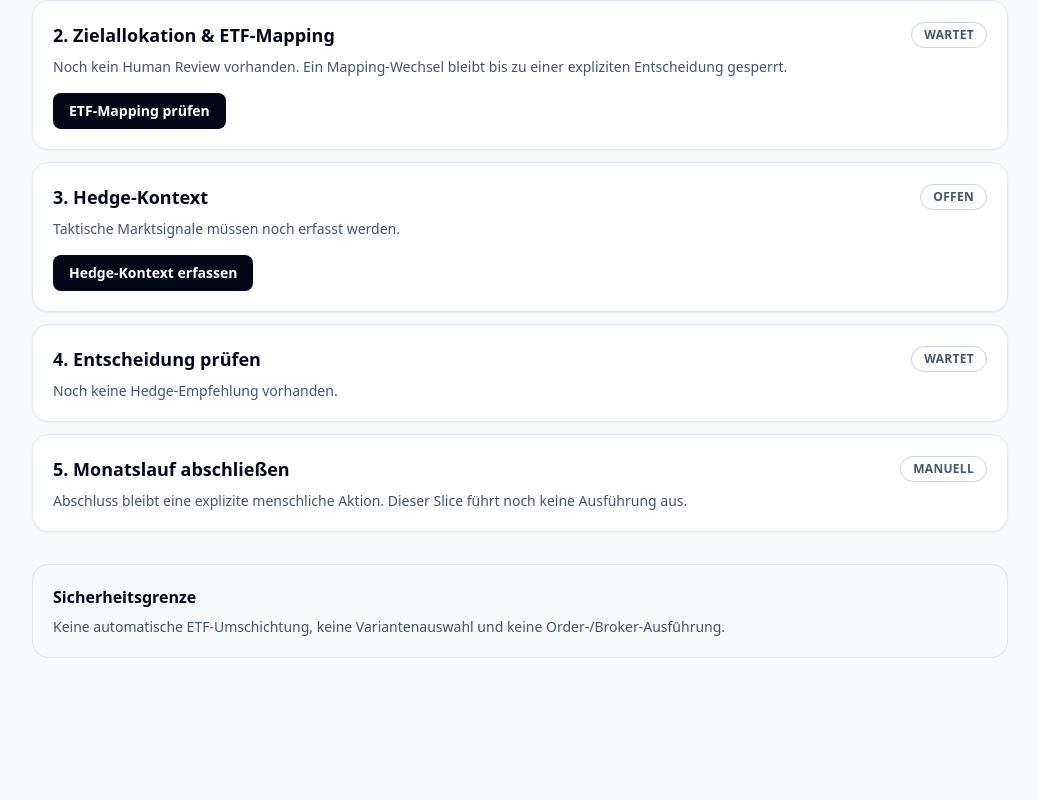
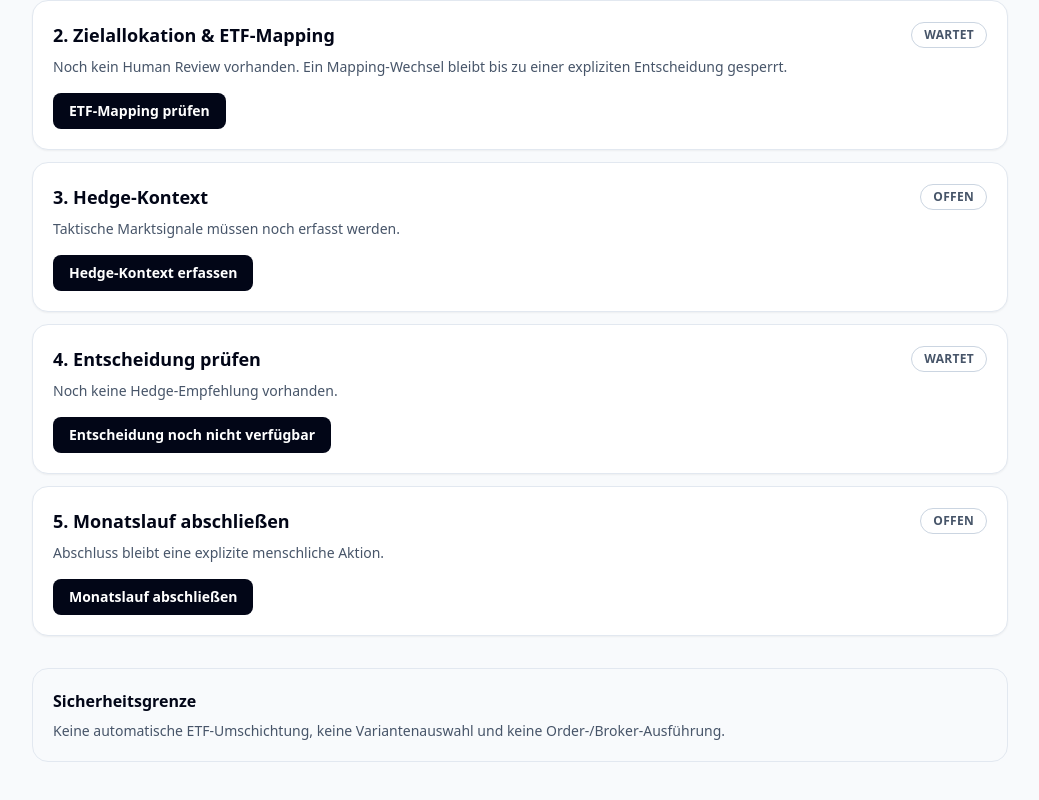
Before and after one commit to GithubLarsKomo/hedge-decision-cockpit, a Next.js app: page /monthly/run in a window 1280 px wide. Shown: the part 548-1348 px from the top of the page, without its empty margins (120-1159 px from the left). Before the commit the page ends 1246 px from the top, so only its background shows below. Built offline with nearby package versions, Linux system fonts and the light colour scheme.

Commit message:
Link decision review and show monthly completion state

```diff
--- a/app/monthly/run/page.tsx
+++ b/app/monthly/run/page.tsx
@@ -7,12 +7,13 @@ function formatDate(value: Date | null | undefined) {
   return value ? new Intl.DateTimeFormat('de-DE', { dateStyle: 'medium' }).format(value) : 'Nicht vorhanden';
 }
 
-export default async function GuidedMonthlyRunPage({ searchParams }: { searchParams: Promise<{ portfolio?: string; snapshot?: string; hedge?: string; decision?: string; mappingReview?: string; review?: string }> }) {
+export default async function GuidedMonthlyRunPage({ searchParams }: { searchParams: Promise<{ portfolio?: string; snapshot?: string; hedge?: string; decision?: string; mappingReview?: string; review?: string; completion?: string; completionId?: string }> }) {
   const params = await searchParams;
-  const [snapshot, review, decision] = await Promise.all([
+  const [snapshot, review, decision, completion] = await Promise.all([
     prisma.importedPortfolioSnapshot.findFirst({ orderBy: [{ asOf: 'desc' }, { revision: 'desc' }] }).catch(() => null),
     prisma.etfMappingReviewRecord.findFirst({ orderBy: [{ reviewedAt: 'desc' }, { id: 'desc' }] }).catch(() => null),
-    prisma.decision.findFirst({ orderBy: { createdAt: 'desc' } }).catch(() => null)
+    prisma.decision.findFirst({ orderBy: { createdAt: 'desc' } }).catch(() => null),
+    prisma.monthlyRunCompletion.findFirst({ orderBy: [{ completedAt: 'desc' }, { id: 'desc' }] }).catch(() => null)
   ]);
 
   const steps = [
@@ -40,12 +41,16 @@ export default async function GuidedMonthlyRunPage({ searchParams }: { searchPar
     {
       title: '4. Entscheidung prüfen',
       status: decision ? 'bereit' : 'wartet',
-      detail: decision ? `${decision.action} · Regel ${decision.ruleVersion}` : 'Noch keine Hedge-Empfehlung vorhanden.'
+      detail: decision ? `${decision.action} · Regel ${decision.ruleVersion}` : 'Noch keine Hedge-Empfehlung vorhanden.',
+      href: '/monthly/run/review',
+      action: decision ? 'Entscheidung prüfen' : 'Entscheidung noch nicht verfügbar'
     },
     {
       title: '5. Monatslauf abschließen',
-      status: 'manuell',
-      detail: 'Abschluss bleibt eine explizite menschliche Aktion. Dieser Slice führt noch keine Ausführung aus.'
+      status: completion ? 'abgeschlossen' : 'offen',
+      detail: completion ? `Abgeschlossen am ${formatDate(completion.completedAt)} durch ${completion.actor}.` : 'Abschluss bleibt eine explizite menschliche Aktion.',
+      href: '/monthly/run/review',
+      action: completion ? 'Abschluss prüfen / erneut bestätigen' : 'Monatslauf abschließen'
     }
   ];
 
@@ -84,6 +89,13 @@ export default async function GuidedMonthlyRunPage({ searchParams }: { searchPar
         </section>
       )}
 
+      {params.completion && (
+        <section className="rounded-2xl border border-emerald-200 bg-emerald-50 p-5 text-sm text-emerald-900">
+          <strong>Monatslauf {params.completion === 'created' ? 'fachlich abgeschlossen' : 'idempotent bestätigt'}.</strong>
+          {params.completionId && <span> Completion-ID: {params.completionId}</span>}
+        </section>
+      )}
+
       <section className={`rounded-2xl border p-5 ${blockers.length === 0 ? 'border-emerald-200 bg-emerald-50' : 'border-amber-200 bg-amber-50'}`}>
         <h2 className="font-semibold text-slate-950">Readiness</h2>
         {blockers.length === 0 ? (
```
